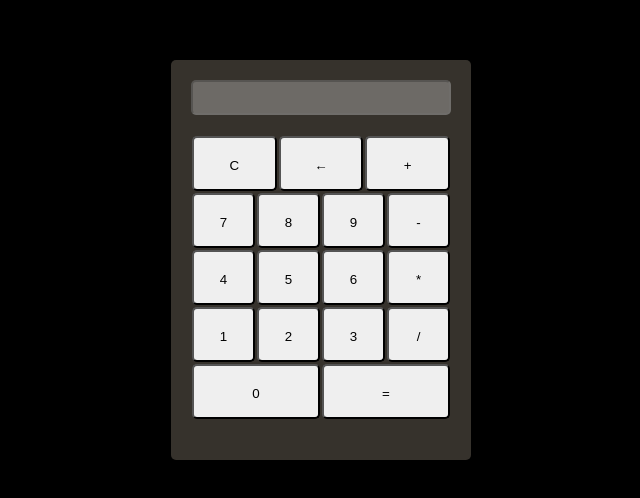
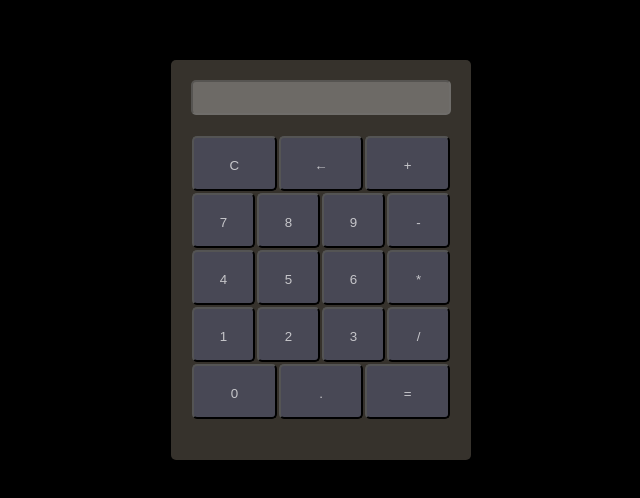
Before and after one commit to riooglek/aplikasikalkulatorRio, a plain HTML site: page index.html in a window 1280 px wide. Shown: the part 140-638 px from the top of the page, without its empty margins (319-959 px from the left). Drawn offline with Linux system fonts and the light colour scheme.

Commit message:
aplikasi kalkulator Rioo

```diff
--- a/index.html
+++ b/index.html
@@ -35,6 +35,7 @@
             </div>
             <div class="calc-button double">
                 <button onclick="calculator.appendNumber('0')">0</button>
+                <button onclick="calculator.appendNumber('.')">.</button>
                 <button onclick="calculator.calculateResult('=')">=</button>
             </div>
         </div>
--- a/style.css
+++ b/style.css
@@ -18,6 +18,7 @@ body{
     border-radius: 5px;
     width: 300px;
     height: 400px;
+
 }
 
 input{
@@ -40,4 +41,7 @@ input{
     height: 55px;
     width: 200px;
     border-radius: 5px;
+    color: rgb(198, 198, 202);
+    background-color: rgb(72, 72, 85);
+    cursor: pointer;
 }
```
